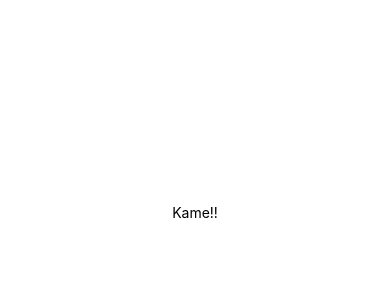
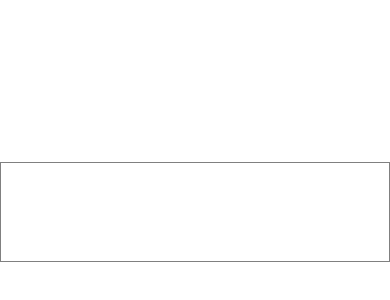
Before and after one commit to kameoman/news-app, a React Native app: screen / in a window 390 px wide. Shown: the part 210-510 px from the top of the page. Built offline with nearby package versions, Linux system fonts and the light colour scheme.

Commit message:
21.style

```diff
--- a/App.js
+++ b/App.js
@@ -4,7 +4,14 @@ import { StyleSheet, Text, View } from 'react-native';
 export default function App() {
   return (
     <View style={styles.container}>
-      <Text>Kame!!</Text>
+      <View
+        style={{
+          height: 100,
+          width: '100%',
+          borderColor: 'gray',
+          borderWidth: 1,
+        }}
+      ></View>
     </View>
   );
 }
```
